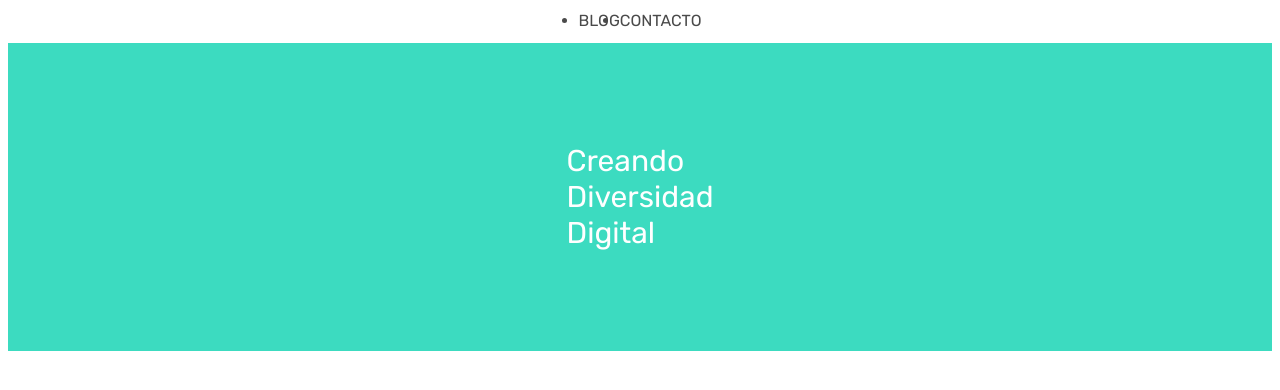
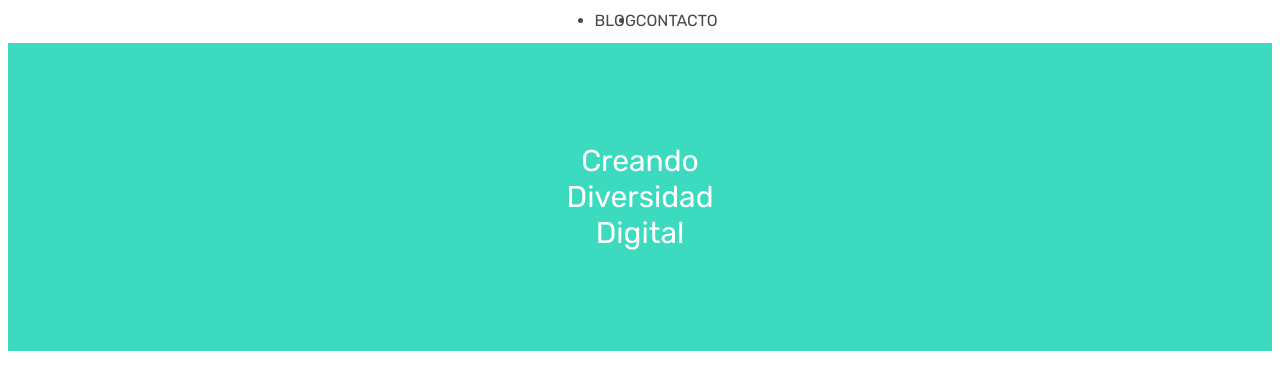
Before and after one commit to amandapadilla/m1-evaluacion-intermedia-amandapadilla, a plain HTML site: page index.html in a window 1280 px wide. Shown: the part 82-472 px from the top of the page. Drawn offline with Linux system fonts and the light colour scheme.

Commit message:
last commit

```diff
--- a/styles/style.css
+++ b/styles/style.css
@@ -34,9 +34,18 @@
     justify-content: center;
     align-items: center;
     align-content: center;
+    text-align: center;
     font-family: 'Rubik', sans-serif;
     font-size: 30px;
     color: #ffffff;
     padding:100px;
     margin: 0;
 }
+
+@media all and (min-width: 768px){
+    .list{
+    display: flex;
+    flex-direction: row;
+    justify-content: flex-end;
+    }
+}
```
